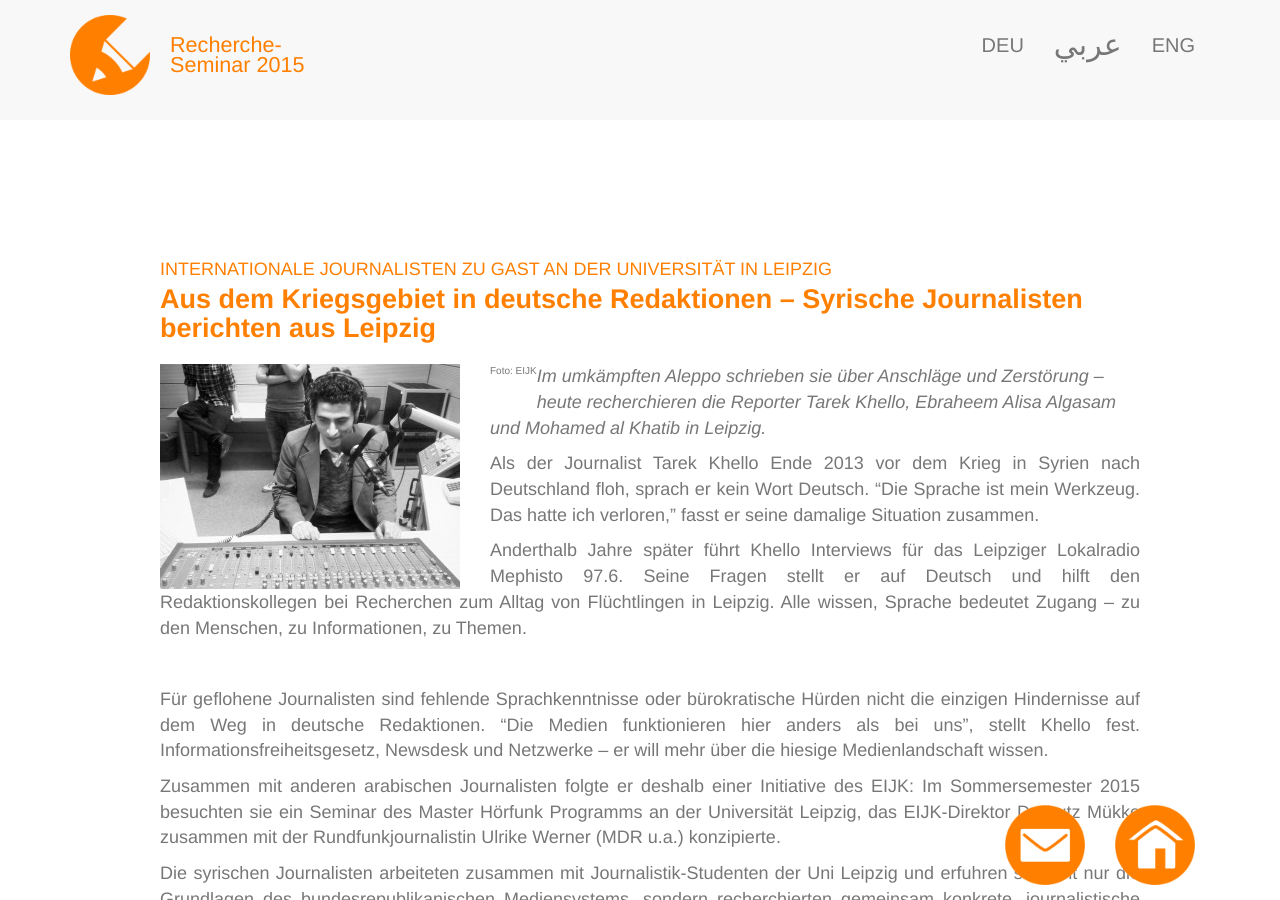
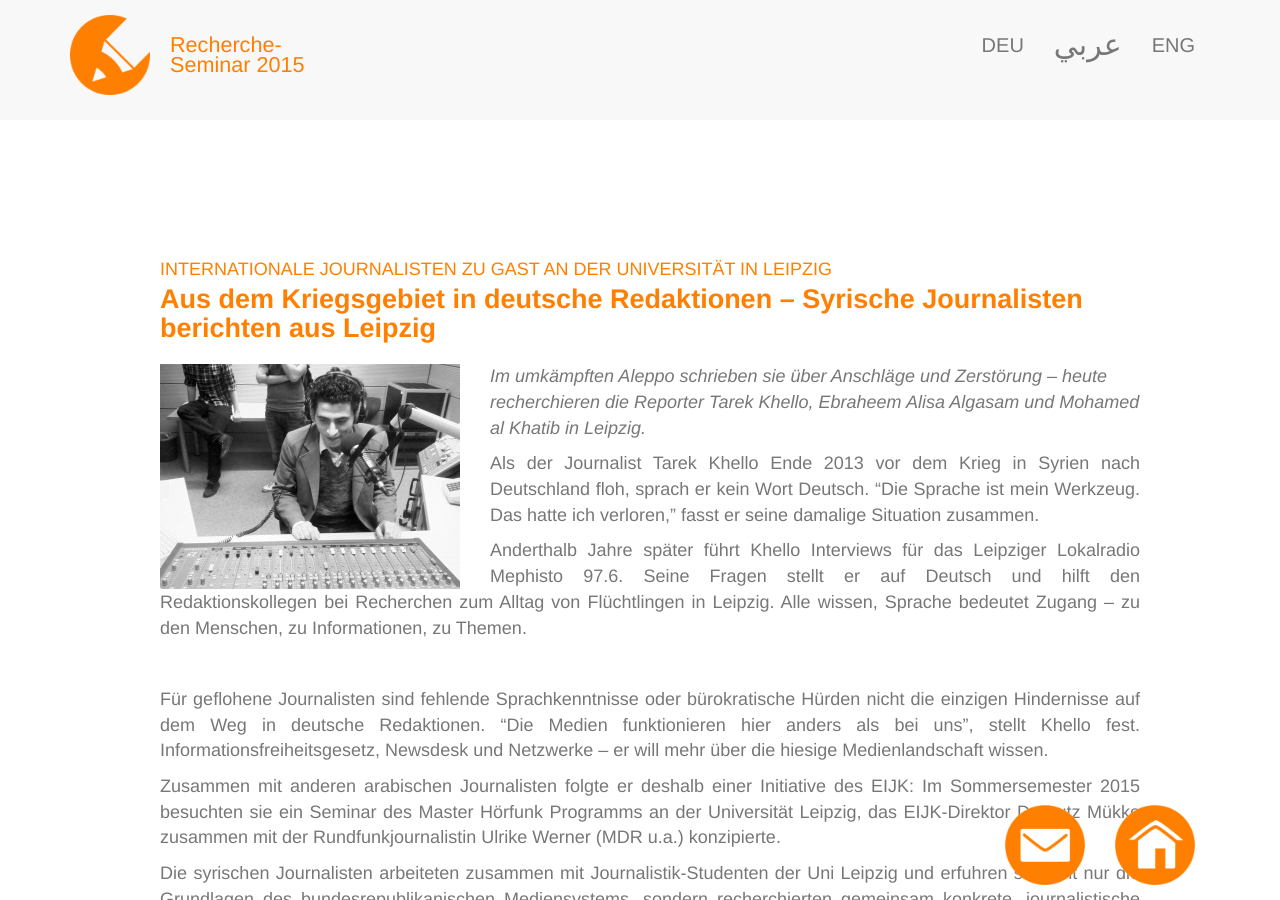
Before and after one commit to EIJC/TIJ, a Jekyll site: the page built from _posts/2015-08-03-recherche-seminar.html, in a window 1280 px wide and 900 px high. Built offline with Jekyll 4.4.1, drawn with Linux system fonts in a browser that asks for light colours; nearby versions of some CDN libraries.

Commit message:
Edit from JekyllCMS

```diff
--- a/_posts/2015-08-03-recherche-seminar.html
+++ b/_posts/2015-08-03-recherche-seminar.html
@@ -7,9 +7,7 @@ language: de
 
 <h3>Aus dem Kriegsgebiet in deutsche Redaktionen &ndash; Syrische Journalisten berichten aus Leipzig</h3>
 
-<p><img alt="Tarek Khello im Studio von Mephisto 97.6" class="img-responsive" src="{{ site.base_url }}/images/Khello-bei-mephisto976-300x225.jpg" style="float: left; margin-right: 30px;" title="Foto: EIJK" /></p>
-
-<p class="p-pic">Foto: EIJK</p>
+<p><img alt="Tarek Khello im Studio von Mephisto 97.6" class="img-responsive" longdesc="Khello bei Mephisto 97.6 (Foto: EIJK)" src="{{ site.base_url }}/images/Khello-bei-mephisto976-300x225.jpg" style="float: left; margin-right: 30px;" title="Khello bei Mephisto 97.6 (Foto: EIJK)" /></p>
 
 <p><em>Im umk&auml;mpften Aleppo schrieben sie &uuml;ber Anschl&auml;ge und Zerst&ouml;rung &ndash; heute recherchieren die Reporter Tarek Khello, Ebraheem Alisa Algasam und Mohamed al Khatib in Leipzig. </em></p>
 
```
